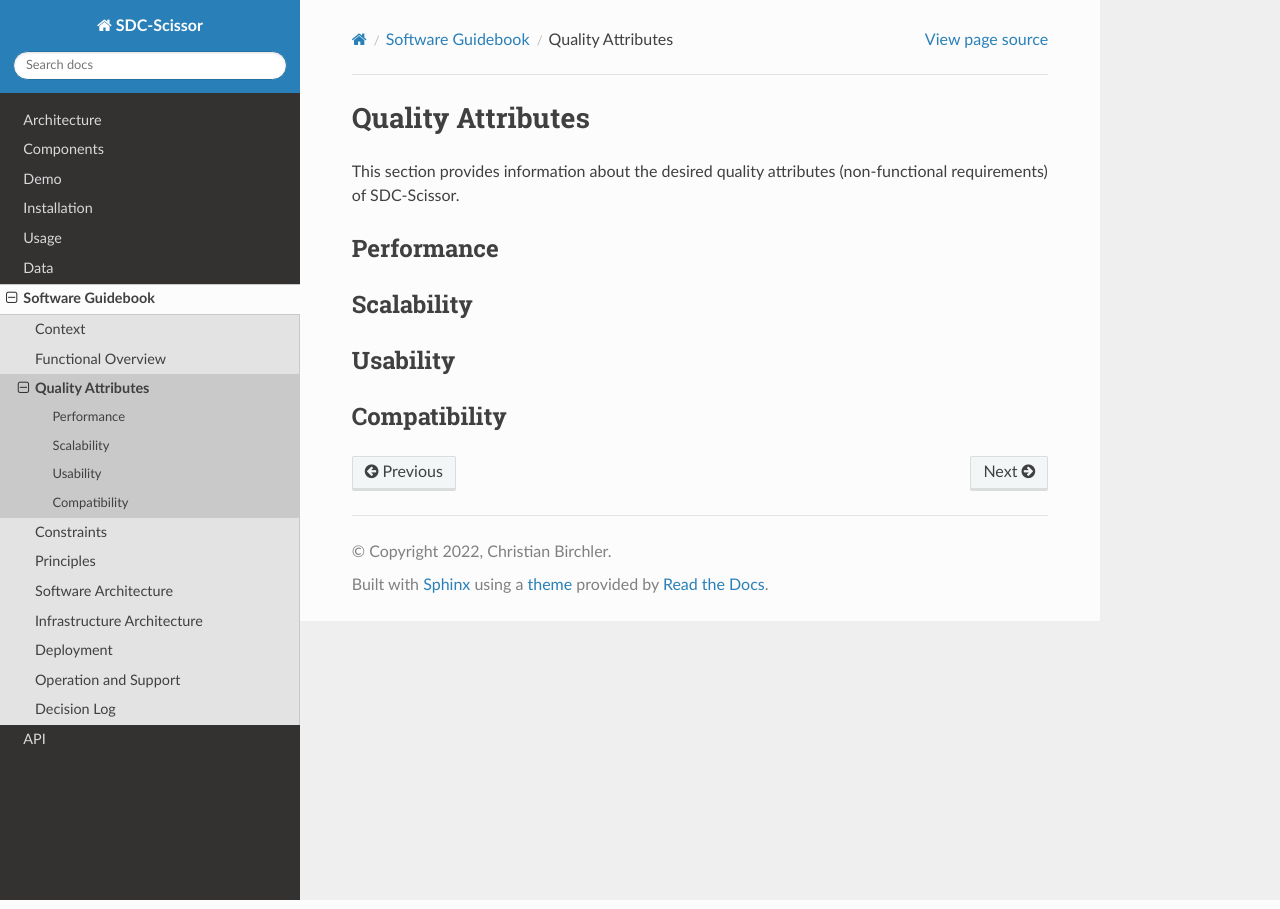
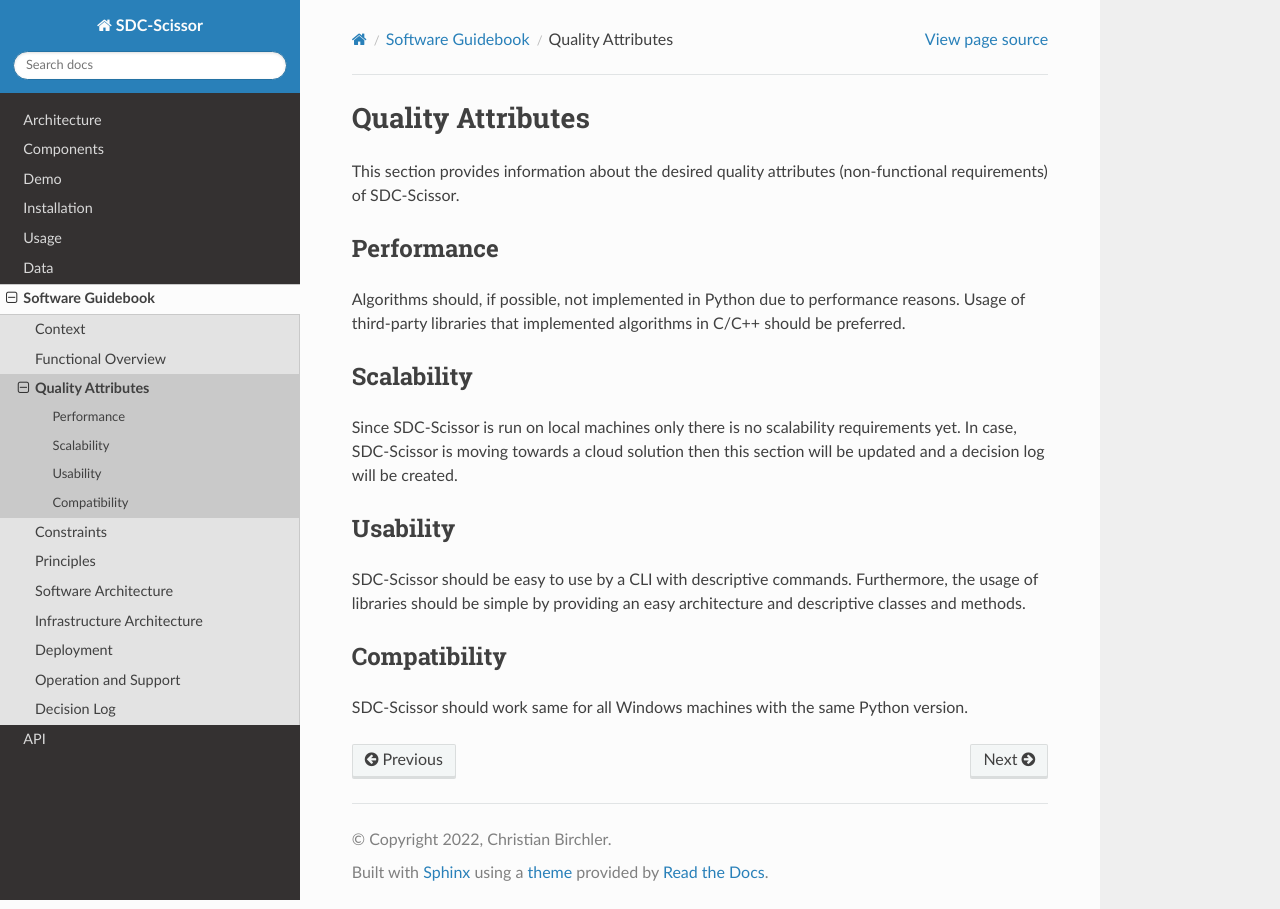
Before and after one commit to christianbirchler-org/sdc-scissor, a Sphinx documentation site: the page built from docs/software_guidebook/quality_attributes.md, in a window 1280 px wide. Built offline with Sphinx 7.4.7 and the Read the Docs theme 2.0.0, drawn with Linux system fonts in a browser that asks for light colours.

Commit message:
add basic quality attributes

```diff
--- a/docs/software_guidebook/quality_attributes.md
+++ b/docs/software_guidebook/quality_attributes.md
@@ -2,9 +2,16 @@
 This section provides information about the desired quality attributes (non-functional requirements) of SDC-Scissor.
 
 ## Performance
+Algorithms should, if possible, not implemented in Python due to performance reasons. Usage of third-party libraries
+that implemented algorithms in C/C++ should be preferred.
 
 ## Scalability
+Since SDC-Scissor is run on local machines only there is no scalability requirements yet. In case, SDC-Scissor is moving
+towards a cloud solution then this section will be updated and a decision log will be created.
 
 ## Usability
+SDC-Scissor should be easy to use by a CLI with descriptive commands. Furthermore, the usage of libraries should be
+simple by providing an easy architecture and descriptive classes and methods.
 
 ## Compatibility
+SDC-Scissor should work same for all Windows machines with the same Python version.
```
